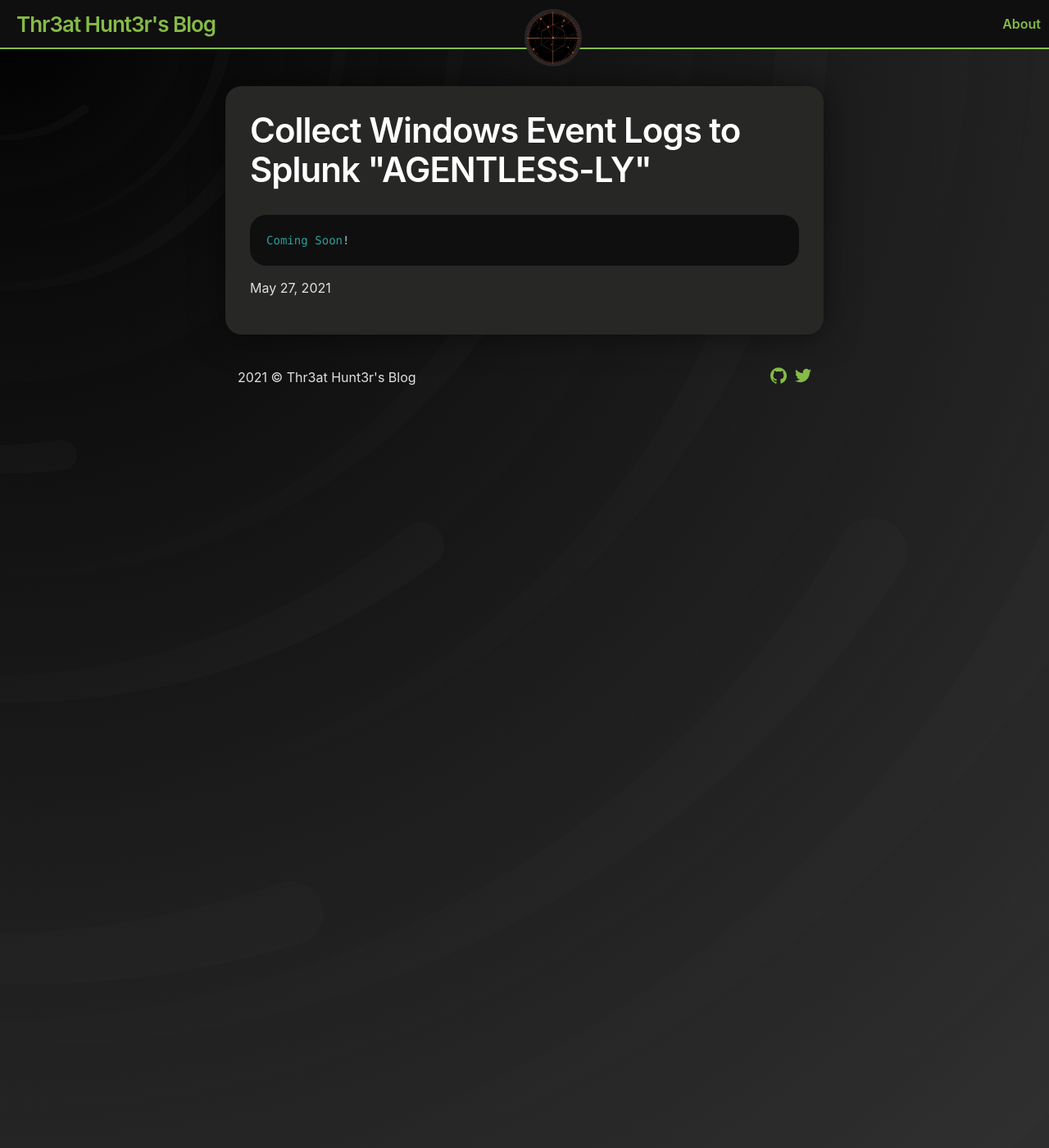
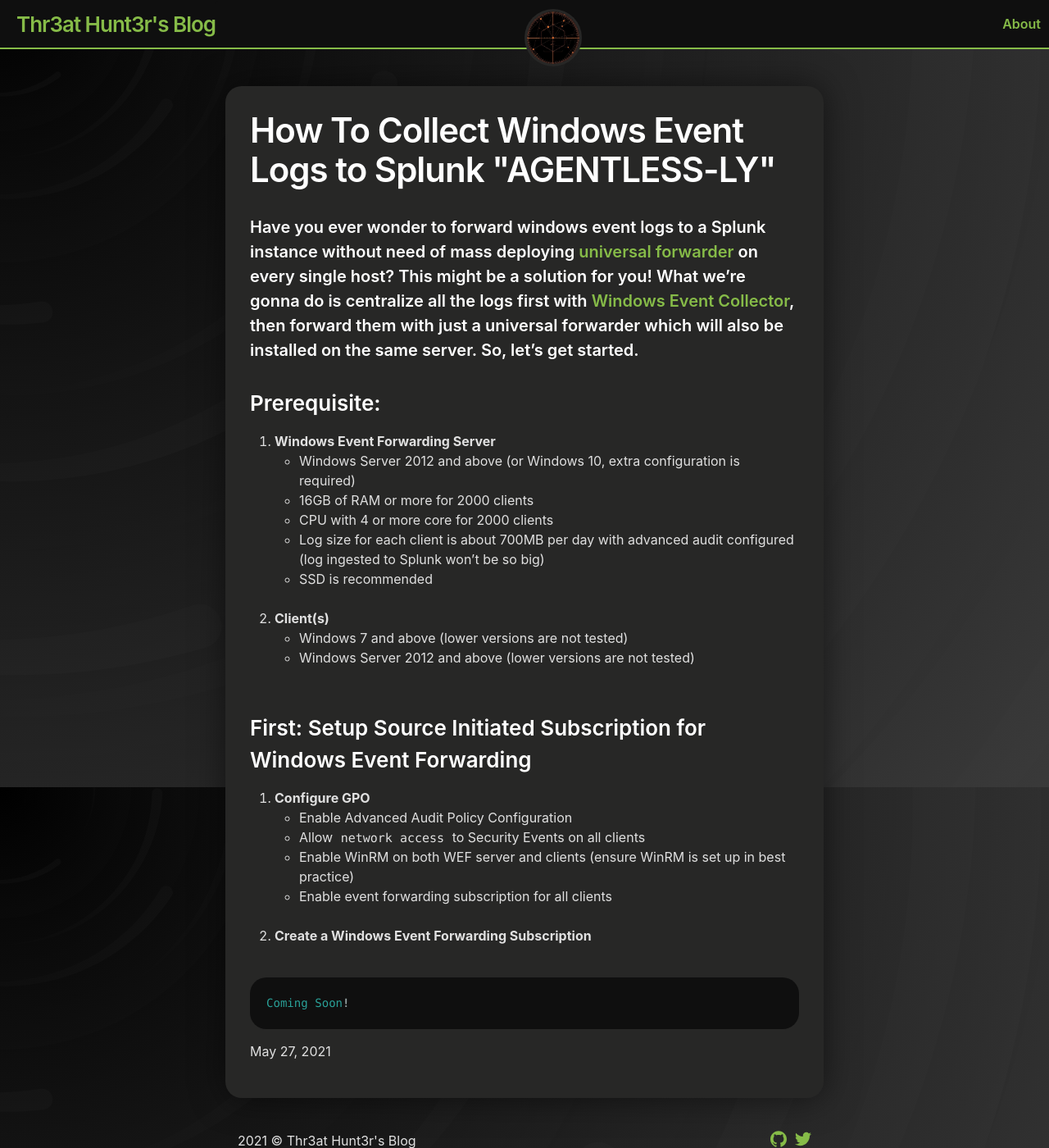
Before and after one commit to thr3athunt3r/thr3athunt3r.github.io, a Jekyll site: the page built from _posts/2021-05-28-splunk-1.markdown, in a window 1280 px wide and 1400 px high. Shown: the whole window at 82% size. Built offline with Jekyll 4.4.1, drawn with Linux system fonts in a browser that asks for light colours.

Commit message:
update post

```diff
--- a/Gemfile
+++ b/Gemfile
@@ -3,7 +3,7 @@ source "https://rubygems.org"
 # When you want to use a different version, change it below, save the
 # file and run `bundle install`. Run Jekyll with `bundle exec`, like so:
 #
-#     bundle exec jekyll serve
+#     bundle exec jekyll serve --force-polling --livereload
 #
 # This will help ensure the proper Jekyll version is running.
 # Happy Jekylling!
--- a/_config.yml
+++ b/_config.yml
@@ -22,8 +22,8 @@ title: Thr3at Hunt3r's Blog
 # email: your-email@example.com
 description: >- # this means to ignore newlines until "baseurl:"
   Some of my methodology, tips, and experience of threats and bugs hunting will be published on this blog.
-baseurl: "" # the subpath of your site, e.g. /blog
-url: "" # the base hostname & protocol for your site, e.g. http://example.com
+baseurl: "/" # the subpath of your site, e.g. /blog
+url: "https://thr3athunt3r.github.io" # the base hostname & protocol for your site, e.g. http://example.com
 twitter_username: Charlie24484024
 github_username:  thr3athunt3r
 google_analytics: G-1S703WXQPC
--- a/_posts/2021-05-28-splunk-1.markdown
+++ b/_posts/2021-05-28-splunk-1.markdown
@@ -1,10 +1,35 @@
 ---
 layout: post
-title:  "Collect Windows Event Logs to Splunk \"AGENTLESS-LY\""
+title:  "How To Collect Windows Event Logs to Splunk \"AGENTLESS-LY\""
 date:   2021-05-28 01:40:24 +0800
 categories: splunk
 ---
 
+#### Have you ever wonder to forward windows event logs to a Splunk instance without need of mass deploying [universal forwarder](https://docs.splunk.com/Splexicon:Universalforwarder) on every single host? This might be a solution for you! What we're gonna do is centralize all the logs first with [Windows Event Collector](https://docs.microsoft.com/en-us/windows/win32/wec/windows-event-collector), then forward them with just a universal forwarder which will also be installed on the same server. So, let's get started.
+
+### Prerequisite:
+1. **Windows Event Forwarding Server**
+    - Windows Server 2012 and above (or Windows 10, extra configuration is required)
+    - 16GB of RAM or more for 2000 clients
+    - CPU with 4 or more core for 2000 clients
+    - Log size for each client is about 700MB per day with advanced audit configured (log ingested to Splunk won't be so big)
+    - SSD is recommended
+    <br><br>
+2. **Client(s)**
+    - Windows 7 and above (lower versions are not tested)
+    - Windows Server 2012 and above (lower versions are not tested)
+    <br><br>
+
+### First: Setup Source Initiated Subscription for Windows Event Forwarding
+1. **Configure GPO**
+    - Enable Advanced Audit Policy Configuration
+    - Allow `network access` to Security Events on all clients
+    - Enable WinRM on both WEF server and clients (ensure WinRM is set up in best practice)
+    - Enable event forwarding subscription for all clients
+    <br><br>
+2. **Create a Windows Event Forwarding Subscription**
+    <br><br>
+
 {% highlight ruby %}
 Coming Soon!
 {% endhighlight %}
--- a/about.markdown
+++ b/about.markdown
@@ -4,4 +4,4 @@ title: About
 permalink: /about/
 ---
 
-A cyber security enthusiast from Malaysia. Hunting for threats and bugs are my day-to-day work and hobby.
+A cyber security enthusiast from Malaysia. Hunting for threats and bugs are my day-to-day work and also hobby.
```
